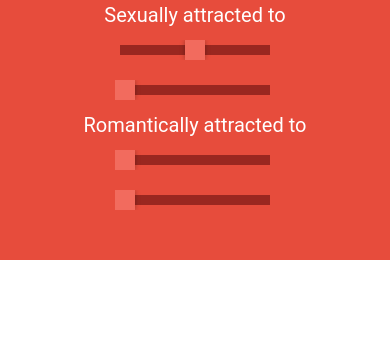
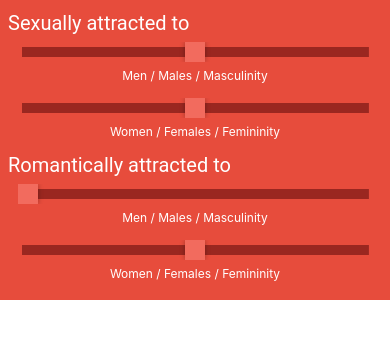
Before and after one commit to smailio/gender-bread, a React (Create React App) app: page / in a window 390 px wide. Shown: the top 338 px of the page. Built offline with nearby package versions, Linux system fonts and the light colour scheme.

Commit message:
add labels and make ranges responsive

```diff
--- a/src/App.css
+++ b/src/App.css
@@ -1,5 +1,5 @@
 .attract{
-    background:#e74c3c;
+    /*background:#e74c3c;*/
 }
 
 form{
@@ -10,11 +10,11 @@ form{
 
 input[type="range"]{
     -webkit-appearance:none;
-    width:160px;
+    width:100%;
     height:20px;
-    margin:10px 50px;
+    margin:4px 10px;
     background: linear-gradient(to right, #9A2720 0%, #9A2720 100%);
-    background-size:150px 10px;
+    background-size:98% 10px;
     background-position:center;
     background-repeat:no-repeat;
     overflow:hidden;
@@ -51,9 +51,18 @@ input[type="range"]::-webkit-slider-thumb{
 
 p{
     width:100%;
-    text-align:center;
+    /*text-align:center;*/
     color:white;
     font-family: 'HelveticaNeue-UltraLight', 'Helvetica Neue UltraLight', Roboto, Arial, Sans-serif, serif;
     font-size:20px;
     margin-top:30px;
 }
+
+div.range-label {
+    margin: 4px 0;
+    height: 20px;
+    line-height: 100%;
+    font-size:12px;
+    color: white;
+    text-align: center;
+}
--- a/src/App.js
+++ b/src/App.js
@@ -4,15 +4,70 @@ import './App.css';
 class App extends Component {
   render() {
     return (
-      <div style={{ background: '#e74c3c' }}>
-        <form>
+      <div
+        style={{
+          // height: '100vh',
+          padding: 8,
+          display: 'flex',
+          flexDirection: 'column',
+          justifyContent: 'center',
+          background: '#e74c3c'
+        }}
+      >
+        <div>
           <p>Sexually attracted to</p>
-          <input type="range" defaultValue="50" />
-          <input type="range" defaultValue="0" />
-          <p>Romantically attracted to</p>
-          <input type="range" defaultValue="0" />
-          <input type="range" defaultValue="0" />
-        </form>
+        </div>
+        <div
+          style={{
+            display: 'flex',
+            flexDirection: 'column',
+            justifyContent: 'center'
+          }}
+        >
+          <div style={{ display: 'flex', justifyContent: 'center' }}>
+            <input type="range" defaultValue="50" />
+          </div>
+
+          <div className="range-label">Men / Males / Masculinity</div>
+        </div>
+        <div
+          style={{
+            display: 'flex',
+            flexDirection: 'column',
+            justifyContent: 'center'
+          }}
+        >
+          <div style={{ display: 'flex', justifyContent: 'center' }}>
+            <input type="range" defaultValue="50" />
+          </div>
+          <div className="range-label">Women / Females / Femininity</div>
+        </div>
+        <p>Romantically attracted to</p>
+        <div
+          style={{
+            display: 'flex',
+            flexDirection: 'column',
+            justifyContent: 'center'
+          }}
+        >
+          <div style={{ display: 'flex', justifyContent: 'center' }}>
+            <input type="range" defaultValue="0" />
+          </div>
+
+          <div className="range-label">Men / Males / Masculinity</div>
+        </div>
+        <div
+          style={{
+            display: 'flex',
+            flexDirection: 'column',
+            justifyContent: 'center'
+          }}
+        >
+          <div style={{ display: 'flex', justifyContent: 'center' }}>
+            <input type="range" defaultValue="50" />
+          </div>
+          <div className="range-label">Women / Females / Femininity</div>
+        </div>
       </div>
     );
   }
```
